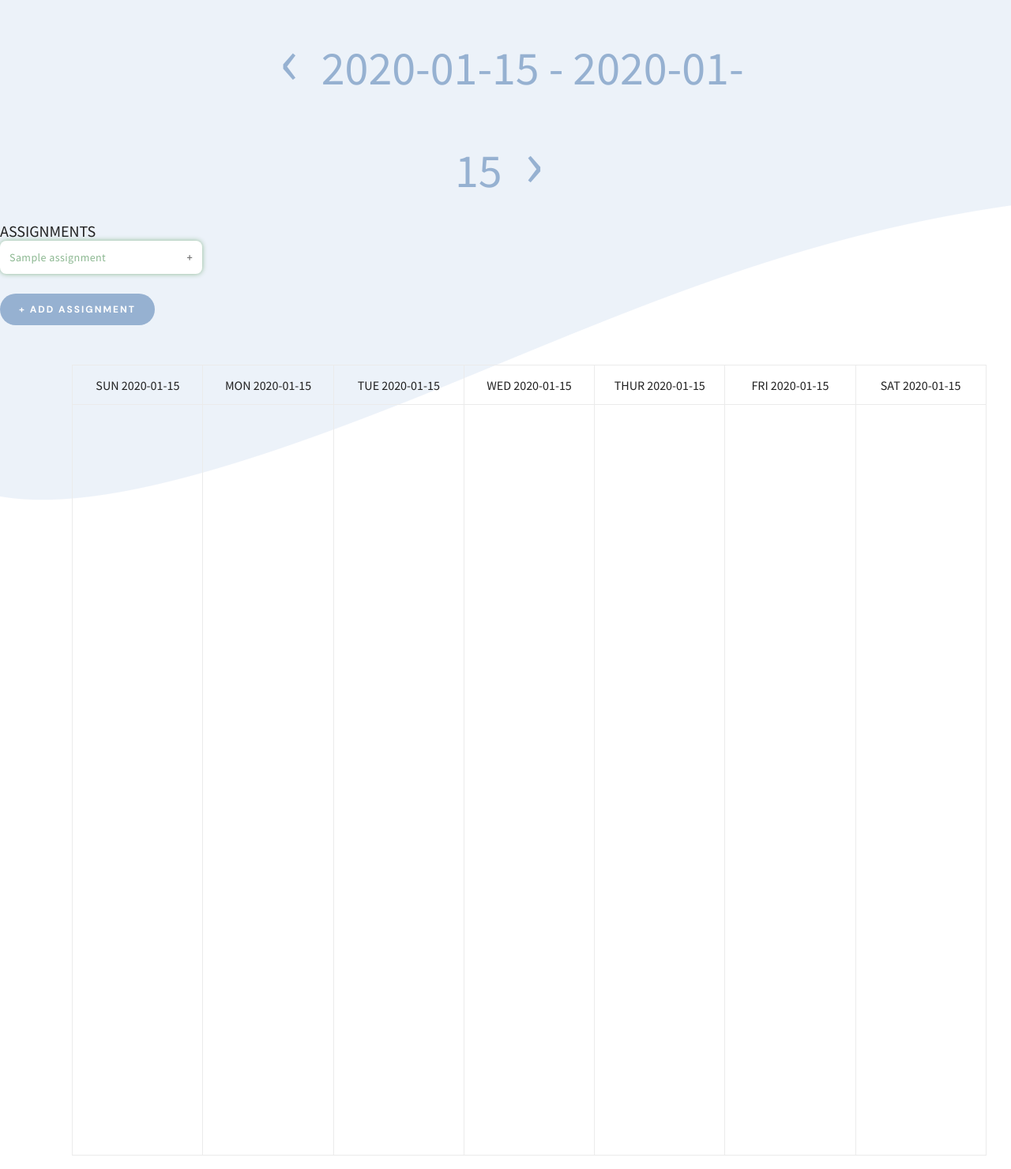
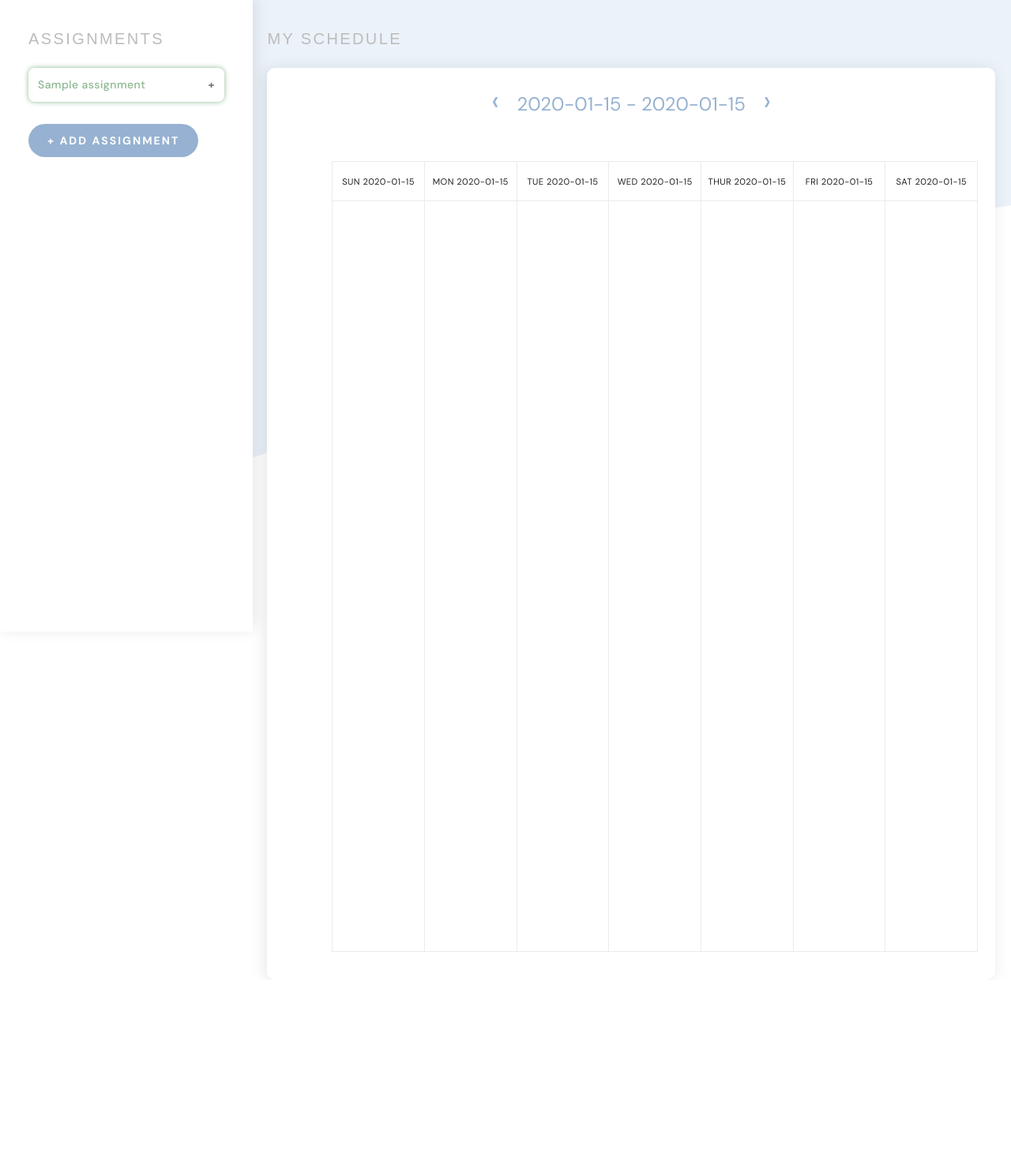
Before and after one commit to margaretchan/Docket, a Flask app: template templates/index.html in a window 1280 px wide. Shown: the top 1481 px of the page at 79% size. After the commit the page ends 1229 px from the top, so only its background shows below. Run offline with Flask 2, Linux system fonts and the light colour scheme; the template is opened without the code that fills it: most values are stand-ins (such as "Sample title", 1, 10 or a date in 2020).

Commit message:
formatting changes

```diff
--- a/templates/index.html
+++ b/templates/index.html
@@ -70,9 +71,10 @@
       font-style: normal;
       font-weight: 700;
       border: 0px;
-      font-size: 12px;
+      font-size: 14px;
       letter-spacing: 2px;
       padding: 12px 24px;
+      margin-top: 12px;
     }
     button#myBtn:hover,
     button#myBtn:focus {
@@ -113,12 +126,11 @@
       padding: 8px 16px;
       background-color: none;
       color: #96B1D1;
-      font-size:90px;
+      font-size:36px;
     }
 
     a.week:hover {
-      background-color: #ddd;
-      color: black;
+      color: #7995B7;
     }
 
 
@@ -142,11 +153,15 @@
 
       font-size: 14px;
       line-height: 131.34%;
-      /* identical to box height, or 16px */
 
       letter-spacing: 0.03em;
 
       color: #8BB790;
+
+      font-family: DM Sans;
+      font-style: normal;
+      font-weight: 500;
+      margin-bottom: 16px;
     }
 
     .active, .accordion:hover {
@@ -180,9 +195,75 @@
       width: 50%;
       padding: 10px;
       text-align: center;
-      font-size: 60px;
+      font-size: 24px;
       color: #96B1D1;
-      font:  "dmsans-regular";
+      font-family: 'DM Sans', sans-serif;
+      font-style: normal;
+    }
+
+    .wrapper{
+
+    }
+
+    /* Assignment Panel */
+
+    div#assignment-container{
+      background-color: white;
+      width: 25%;
+      height: 100%; /* Full-height: remove this if you want "auto" height */
+      position: fixed; /* Fixed Sidebar (stay in place on scroll) */
+      z-index: 1; /* Stay on top */
+      top: 0; /* Stay at the top */
+      left: 0;
+      background-color: white; /* Black */
+      overflow-x: hidden; /* Disable horizontal scroll */
+      padding: 36px;
+      box-shadow: 2px -4px 20px rgba(0, 0, 0, 0.1);
+    }
+
+    .section-title{
+      font-family: 'Quicksand', sans-serif;
+      font-weight: 300;
+      font-size: 20px;
+      line-height: 131.34%;
+      /* or 26px */
+      letter-spacing: 0.12em;
+      margin-bottom: 24px;
+      color: #BCBCBC;
+    }
+
+    /* Schedule View */
+
+    .right-side{
+      width: 72%;
+      margin-top: 36px;
+      margin-left: 20px;
+      margin-right: 20px;
+      height: auto;
+      float: right;
+      z-index: -1;
+      position: relative;
+      float: right;
+    }
+    div#schedule-container{
+      background-color: white;
+      width: 100%;
+      height: auto;
+
+      float: right;
+      box-shadow: -2px 2px 20px rgba(0, 0, 0, 0.1);
+      border-radius: 10px;
+
+    }
+    div#calendar-section{
+      font-family: DM Sans;
+      font-style: normal;
+      font-weight: normal;
+      font-size: 14px;
+      line-height: 131.34%;
+      /* identical to box height, or 16px */
+
+      letter-spacing: 0.03em;
     }
 
 </style>
@@ -197,22 +278,10 @@
 </head>
 
 <body style="background-image: url('/static/images/main_background.png'); background-repeat: no-repeat;">
-  <div class = "center">
-    {%if index == 0 %}
-    <a class="button disabled week"><b>&#8249;</b></a>
-    {%else%}
-    <a href="{{ url_for('backPage', index = index)}}" class="week"><b>&#8249;</b></a>
-    {%endif%}
-    <text>{{dates[index]}} - {{dates[index + 6]}}</text>
-    {%if index == 21 %}
-    <a  class="button disabled week"><b>&#8250;</b></a>
-    {%else%}
-    <a href="{{ url_for('nextPage', index = index)}}" class="week"><b>&#8250;</b></a>
-    {%endif%}
-  </div>
 
-  <div style = "width: 20%;">
-    <p>ASSIGNMENTS</p>
+  <div class="wrapper">
+  <div id="assignment-container">
+    <p class="section-title">ASSIGNMENTS</p>
         <!-- Trigger/Open The Modal -->
 
 
@@ -271,7 +341,24 @@
 
 
   </div>
-  <div class="cd-schedule cd-schedule--loading margin-top-lg margin-bottom-lg js-cd-schedule">
+
+  <div class="right-side">
+    <p class="section-title">MY SCHEDULE</p>
+  <div id="schedule-container">
+    <div class = "center">
+      {%if index == 0 %}
+      <a class="button disabled week"><b>&#8249;</b></a>
+      {%else%}
+      <a href="{{ url_for('backPage', index = index)}}" class="week"><b>&#8249;</b></a>
+      {%endif%}
+      <text>{{dates[index]}} - {{dates[index + 6]}}</text>
+      {%if index == 21 %}
+      <a  class="button disabled week"><b>&#8250;</b></a>
+      {%else%}
+      <a href="{{ url_for('nextPage', index = index)}}" class="week"><b>&#8250;</b></a>
+      {%endif%}
+    </div>
+    <div id ="calendar-section" class="cd-schedule cd-schedule--loading margin-top-lg margin-bottom-lg js-cd-schedule">
     <div class="cd-schedule__timeline">
       <ul>
           {%for i in range(end_hour - start_hour) %}
--- a/token.json
+++ b/token.json
@@ -1 +1 @@
-{"token": "ya29.a0AfH6SMCM23yRRDa19LvF7iyfkYisSCS9iH-XEx8ygzvdqM42xNCheyUUie2lrs6k4avq4ejZpuL3oWtlrIjQXrzEIjK1FtngIT2qJmNRY4irLUlhi_6QmdSpeqiwUfwavRq5EvC9uZigJS4X_ltt88ZXd0ve", "refresh_token": "1//0dSyFw3nLU8pxCgYIARAAGA0SNwF-L9IrPVr90YnFGklXsosnbA7_lS4ZoviLNKDFj1s05N12I54Gw3bTfMVn3HOSK7eGrPWmNyY", "token_uri": "https://oauth2.googleapis.com/token", "client_id": "1093409666695-bs4595ef83tlond9dsfqnc7cij4tcmnr.apps.googleusercontent.com", "client_secret": "T9p4fQ1qf7kQWMjTUlVYj3DZ", "scopes": ["https://www.googleapis.com/auth/calendar.readonly"], "expiry": "2021-05-02T08:42:40.804450Z"}
+{"token": "ya29.a0AfH6SMDTLenEhuCdeEY39-w_ltffxziGnXElXcJjaLUtqxpOOILWR91kVSIKA887UHBEXDiw7ucuUNemAn-PYnGI2vjfrrBBdwZeUKoZjH7ls_5IwGbSflxEwDo7vVzyTyYQBMz8TyHEvHfx-Q3PPfypOZykMA", "refresh_token": "1//0dSyFw3nLU8pxCgYIARAAGA0SNwF-L9IrPVr90YnFGklXsosnbA7_lS4ZoviLNKDFj1s05N12I54Gw3bTfMVn3HOSK7eGrPWmNyY", "token_uri": "https://oauth2.googleapis.com/token", "client_id": "1093409666695-bs4595ef83tlond9dsfqnc7cij4tcmnr.apps.googleusercontent.com", "client_secret": "T9p4fQ1qf7kQWMjTUlVYj3DZ", "scopes": ["https://www.googleapis.com/auth/calendar.readonly"], "expiry": "2021-05-02T17:06:00.360362Z"}
```
Also changed, not shown: other parts of templates/index.html (+30 -14 lines).
